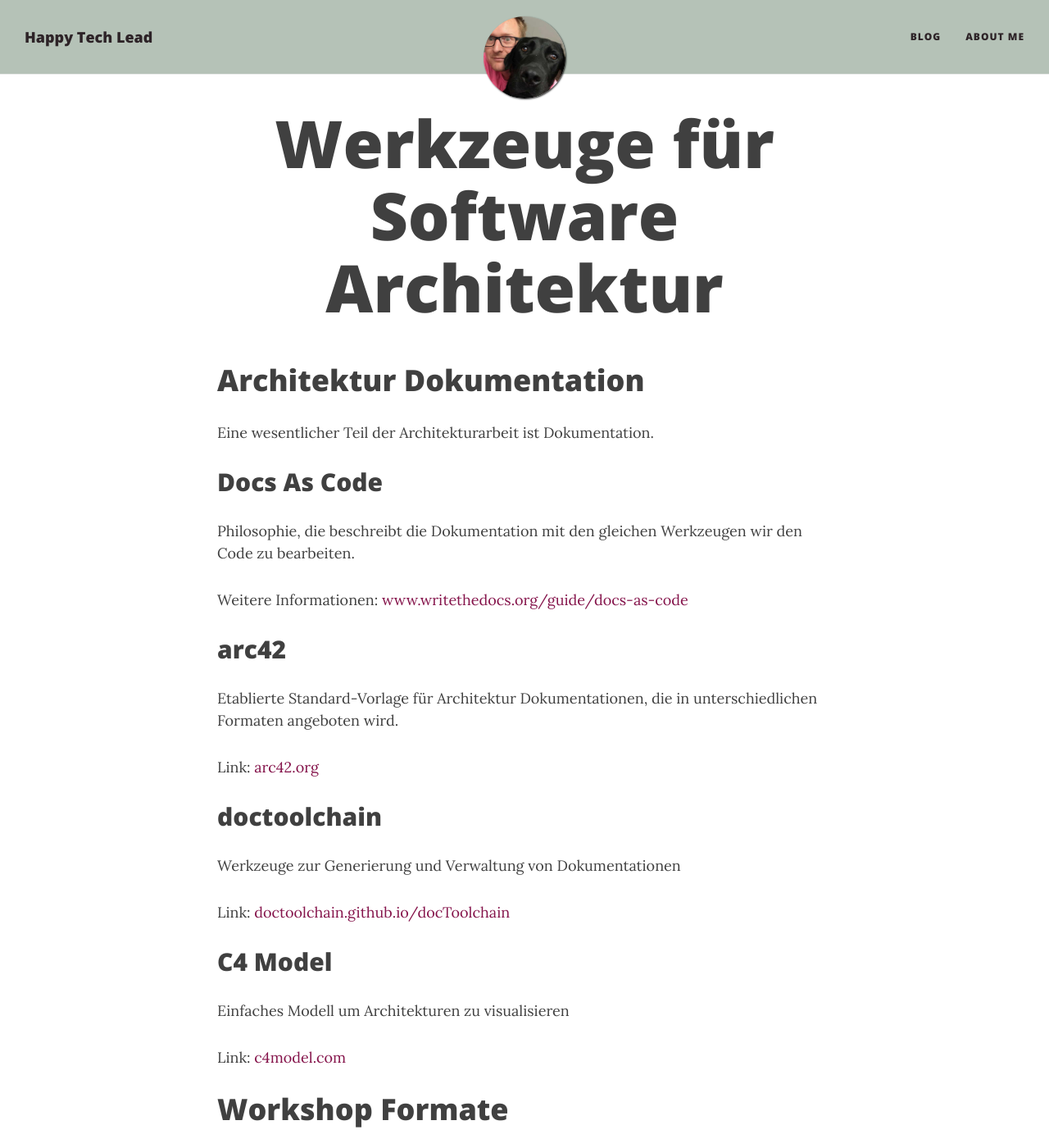
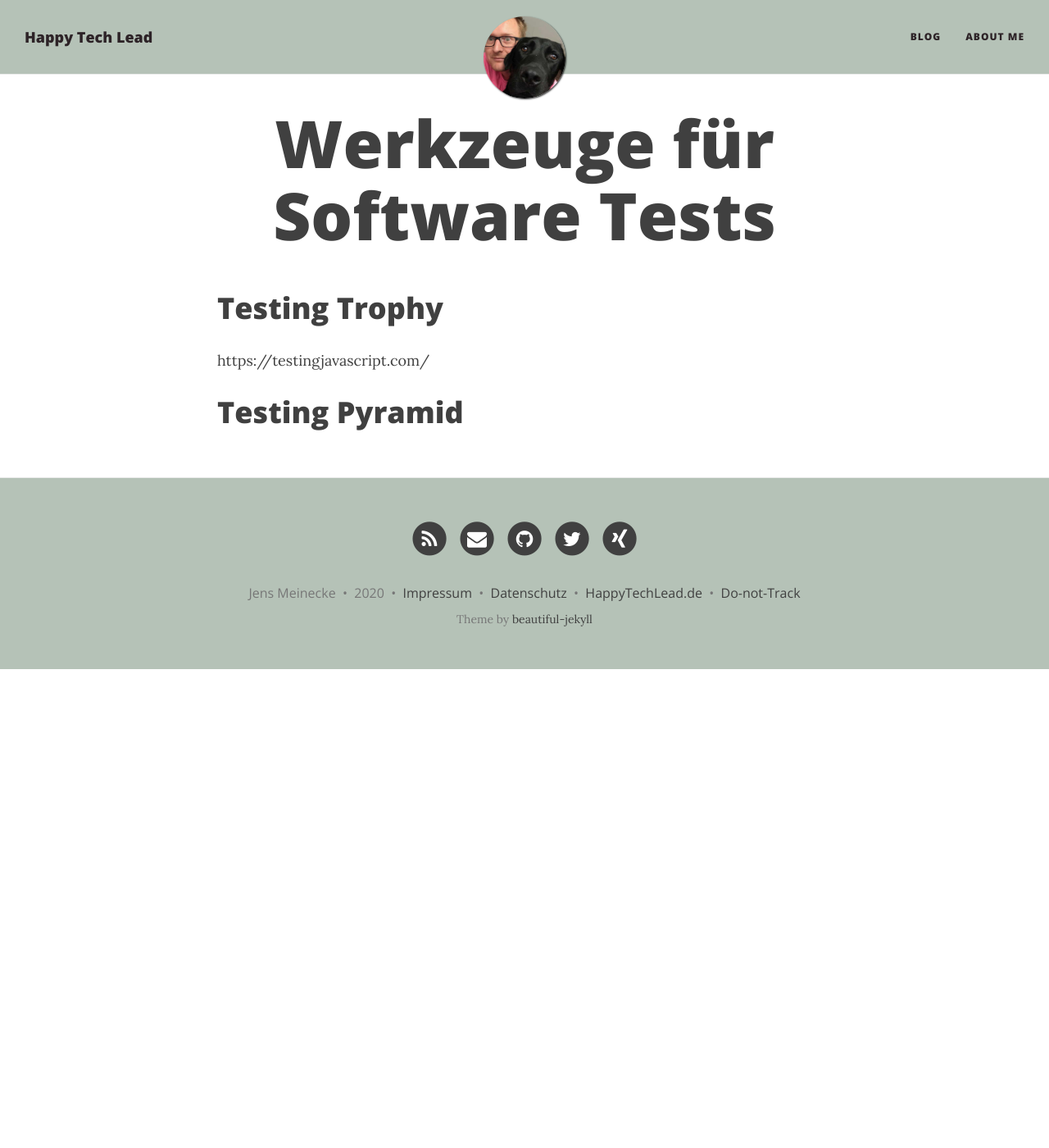
Before and after one commit to meinjens/happytechlead.github.io, a Jekyll site: the page built from testing-tools/testing-tools.md, in a window 1280 px wide and 1400 px high. Shown: the whole window at 82% size. Built offline with Jekyll 4.4.1, drawn with Linux system fonts in a browser that asks for light colours; nearby versions of some CDN libraries; comment, search, counter and statistics services are not loaded; some of the changed lines change nothing that is shown; some of the changed text lies outside the part shown.

Commit message:
feat: added architecture and test tools pages

```diff
--- a/architecture-tools/architecture-tools.md
+++ b/architecture-tools/architecture-tools.md
@@ -1,10 +1,45 @@
 ---
 layout: page
-title: Werkzeuge für Software Architektur
+title: Werkzeuge für Software Architekturarbeit
 permalink: /architecture-tools
 ---
 
-# Architektur Dokumentation
+# Workshop Formate
+
+Workshops dienen dazu in einer größeren Gruppe Ziele oder Lösungen zu Problemen zu erarbeiten. Sie sind somit ein mächtiges Werkzeug.
+
+## Event Storming
+
+Methode zur Zusammenarbeit zwischen Fachbereich und Technik um die Fachdomäne zu analysieren und zu strukturieren
+
+[eventstorming.com](https://www.eventstorming.com/)
+
+## Domain Story Telling
+
+Werkzeug zur Zusammenarbeit zwischen Fachbereich und Technik um die Fachdomäne kennenzulernen
+
+[domainstorytelling.org](https://domainstorytelling.org/)
+
+## Effiziente Dokumentationen
+
+Workshop zur Erarbeitung einer effizienten Dokumentationsstrategie
+
+[Blog von Christian Fischer](https://agiledojo.de/2019-03-27-dokumentationsstrategie/)
+
+## Risk Storming
+
+Workshop zur Erarbeitung von Technischen Risiken
+
+[riskstorming.com](https://riskstorming.com/)
+
+## Game Of Quality
+
+Workshop zur Erarbeitung von Qualitätszielen für ein Software System
+
+[Game of Quality]({% link architecture-tools/game-of-quality.md %})
+
+
+# Dokumentation
 
 Eine wesentlicher Teil der Architekturarbeit ist Dokumentation.
 
@@ -12,14 +47,14 @@
 
 Philosophie, die beschreibt die Dokumentation mit den gleichen Werkzeugen wir den Code zu bearbeiten.
 
-Weitere Informationen: [www.writethedocs.org/guide/docs-as-code](https://www.writethedocs.org/guide/docs-as-code/)
+[www.writethedocs.org/guide/docs-as-code](https://www.writethedocs.org/guide/docs-as-code/)
 
 
 ## arc42
 
 Etablierte Standard-Vorlage für Architektur Dokumentationen, die in unterschiedlichen Formaten angeboten wird.
 
-Link: [arc42.org](https://arc42.org/)
+[arc42.org](https://arc42.org/)
 
 ## doctoolchain
 
@@ -28,30 +63,47 @@
 Link: [doctoolchain.github.io/docToolchain](https://doctoolchain.github.io/docToolchain/)
 
 
+# Modellierung
+
+Werkzeuge zur Modellierung dienen der Unterstützung der Kommunikation und bieten Möglichkeiten zur Verwendung von standardisierten Beschreibungssprachen wie z.B. UML oder BPMN.
+
 ## C4 Model
 
 Einfaches Modell um Architekturen zu visualisieren
 
-Link: [c4model.com](https://c4model.com/)
+[c4model.com](https://c4model.com/)
 
-# Workshop Formate
 
-Workshops dienen dazu in einer größeren Gruppe Ziele oder Lösungen zu Problemen zu erarbeiten. Sie sind somit ein mächtiges Werkzeug.
+# Code Generatoren
 
-## Effiziente Dokumentationen
+Code Generatoren werden verwendet um aus einem Modell oder einer strukturierten Beschreibung Quellcode zu generieren.
 
-Workshop zur Erarbeitung einer effizienten Dokumentationsstrategie
+## OpenAPI Generator
 
-Link: [Blog von Christian Fischer](https://agiledojo.de/2019-03-27-dokumentationsstrategie/)
+Definition von APIs (meist REST) und Generierung von Client und Server-Stubs
 
-## Risk Storming
+[www.openapis.org](https://www.openapis.org/)
 
-Workshop zur Erarbeitung von Technischen Risiken
+# Statische Analyse
 
-Link: [riskstorming.com](https://riskstorming.com/)
+## Sonarqube
 
-## Game Of Quality
+Sonarqube vereint mehrere Analysewerkzeuge und visualisiert die Ergebnisse. D
 
-Workshop zur Erarbeitung von Qualitätszielen für ein Software System
+[sonarcloud.io](https://sonarcloud.io/)
 
-Link: [Game of Quality]({% link architecture-tools/game-of-quality.md %})
+# Profiling
+
+Profiler dienen der Analyse des dynamischen Verhaltens einer Software wie z.B. Speicherverbrauch und Laufzeitverhalten
+
+## Profiler von IntelliJ
+
+In IntelliJ ist eine Java Profiler integriert.
+
+[Jetbrains IntelliJ](https://www.jetbrains.com/help/idea/cpu-profiler.html)
+
+## Profilter von Chrome
+
+Die Entwicklertools vom Chromium haben einen Profiler eingebaut, mit dem sich das Verhalten einer Webanwendung genauer untersuchen lässt.
+
+[Chrome DevTools](https://developers.google.com/web/tools/chrome-devtools/rendering-tools)
--- /dev/null
+++ b/testing-tools/testing-tools.md
@@ -0,0 +1,12 @@
+---
+layout: page
+title: Werkzeuge für Software Tests
+permalink: /architecture-tools
+---
+
+# Testing Trophy
+
+
+https://testingjavascript.com/
+
+# Testing Pyramid
```
